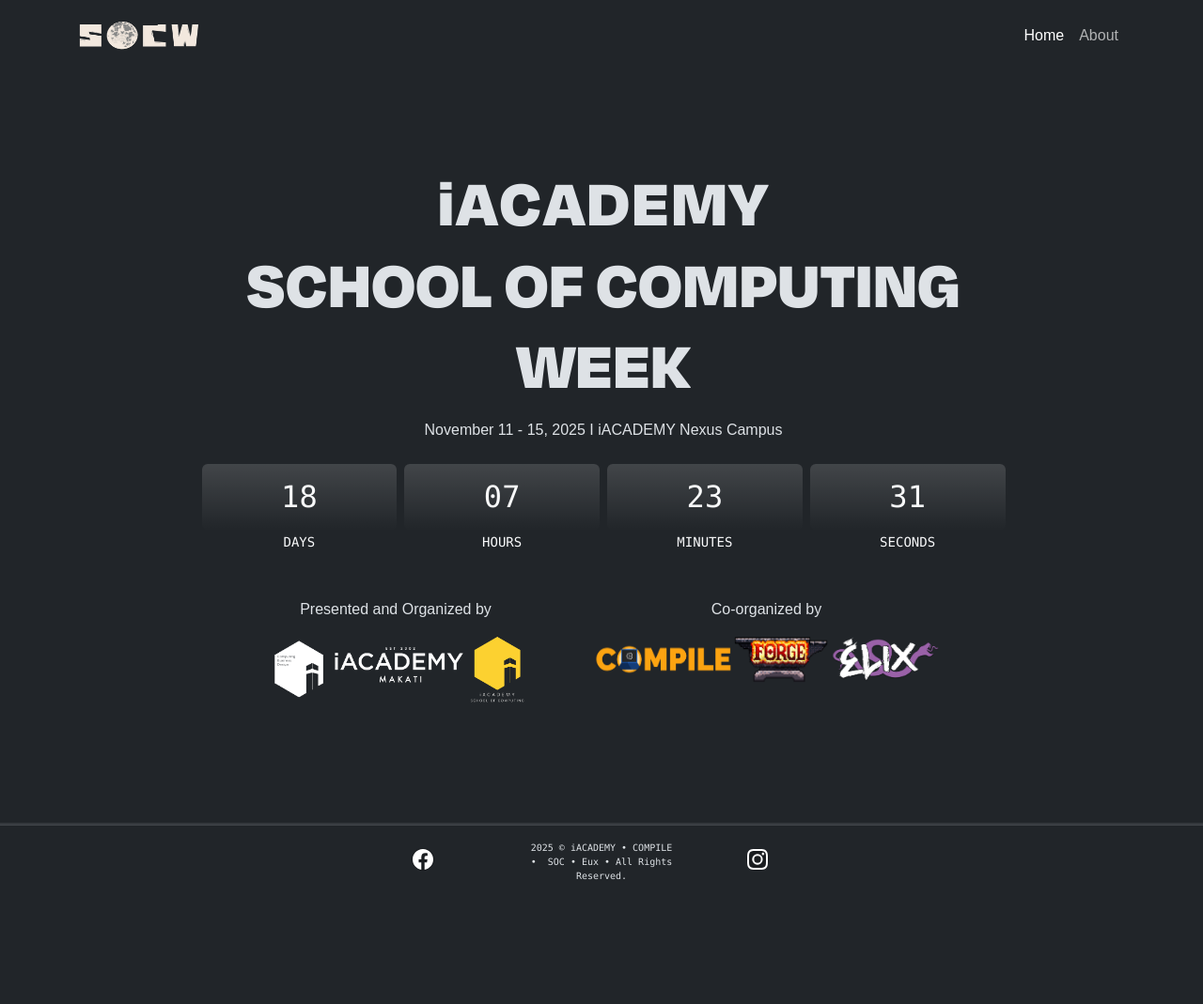
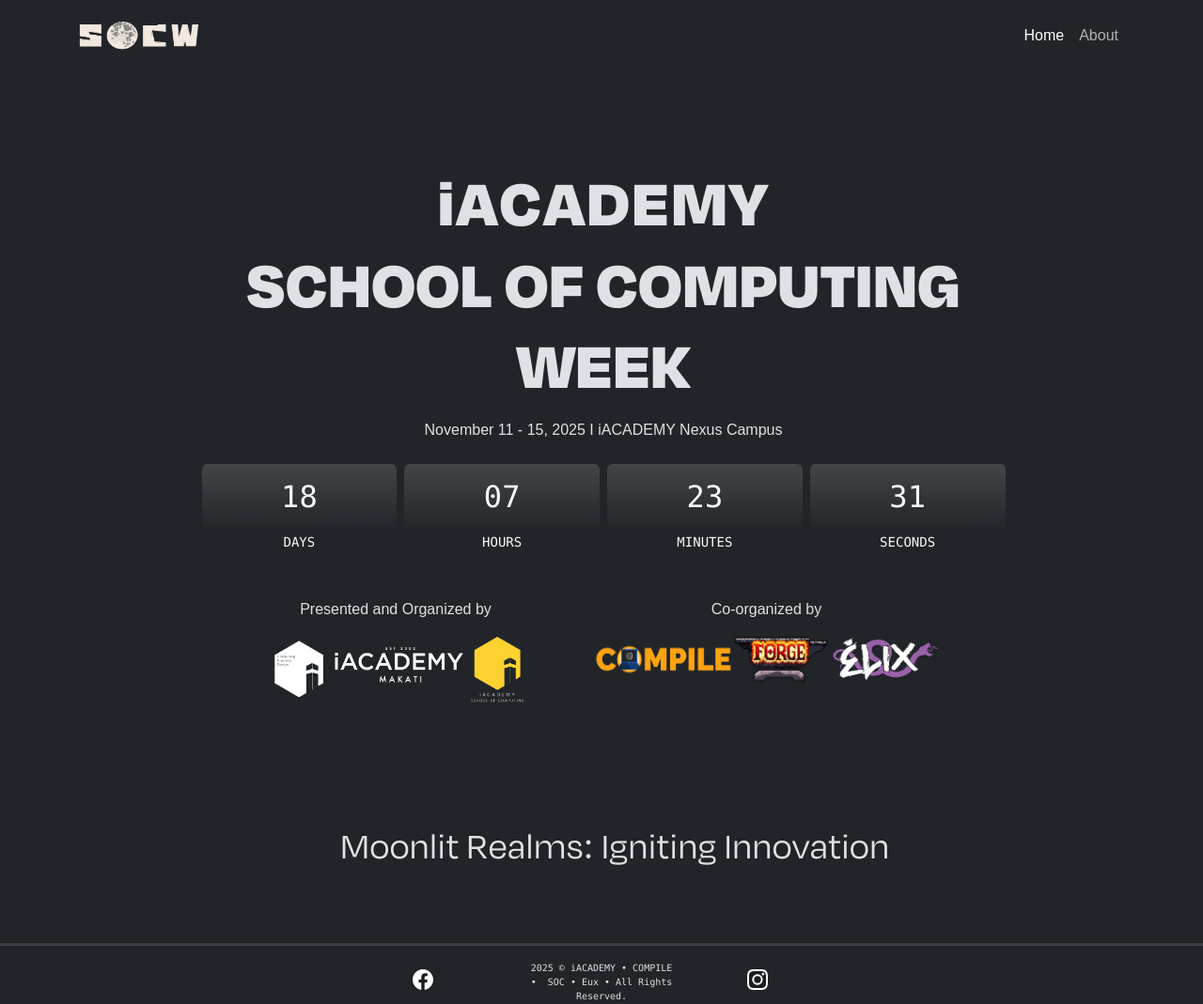
Before and after one commit to Aethereux/socw2025, a plain HTML site: page index.html in a window 1280 px wide. Shown: the whole page at 94% size. Before the commit the page ends 941 px from the top, so only its background shows below. Drawn offline with Linux system fonts and the light colour scheme; a web font is replaced by a local one.

Commit message:
Add a new sec for todo

```diff
--- a/assets/css/bss-overrides.css
+++ b/assets/css/bss-overrides.css
@@ -20,6 +20,10 @@
 
 .mt-5 {
   margin-top: 3rem!important;
+}
+
+.mt-6 {
+  margin-top: 4.5rem !important;
 }
 
 .me-0 {
--- a/index.html
+++ b/index.html
@@ -105,12 +105,13 @@
                     </div>
                 </div>
             </div>
+            <h1></h1>
         </section>
-        <section class="ms-0 ps-4">
-            <h1 style="font-family: 'Akira Expanded';"></h1>
+        <section class="text-center ms-0 ps-4" style="font-family: 'Degular Demo';">
+            <h1 class="fw-lighter"><strong>Moonlit Realms: Igniting Innovation</strong></h1>
         </section>
     </main>
-    <footer class="text-center bg-body mt-0 pt-3 mb-0 pb-0" style="border-top-style: groove;border-top-color: rgba(222,226,230,0.18);">
+    <footer class="text-center bg-body mt-6 pt-3 mb-0 pb-0" style="border-top-style: groove;border-top-color: rgba(222,226,230,0.18);">
         <div class="container">
             <div class="row row-cols-lg-3 d-inline-flex justify-content-center align-items-center">
                 <div class="col">
```
